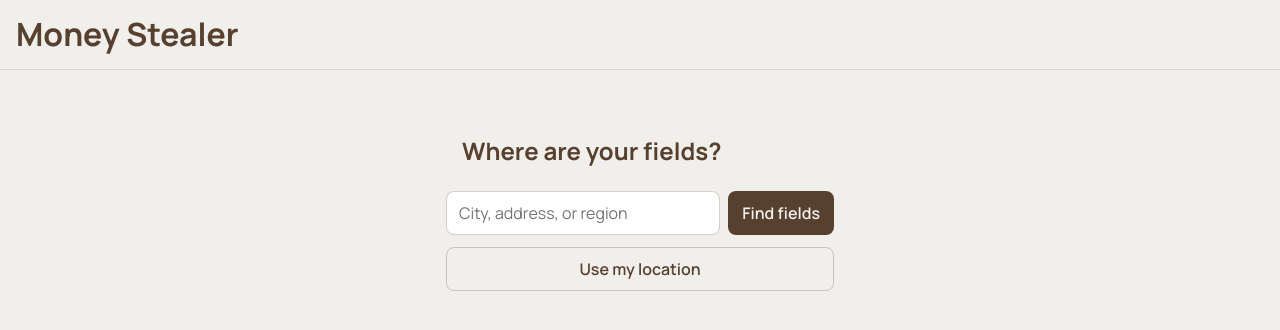
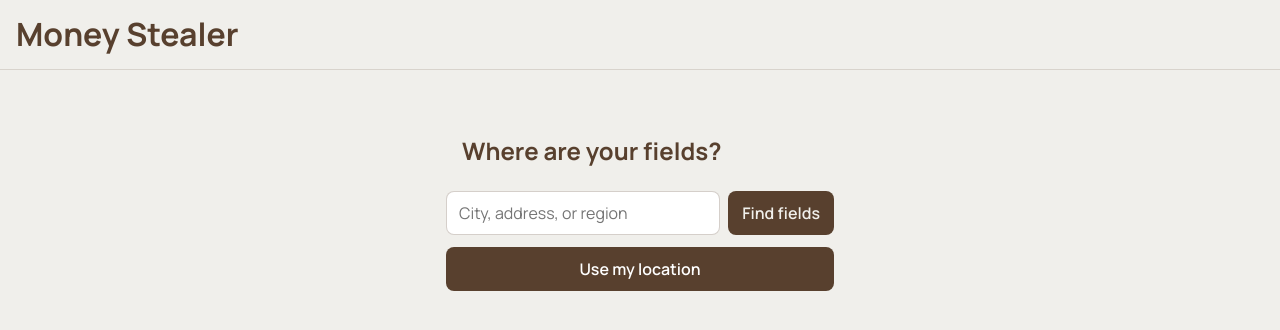
Before and after one commit to Erric-Cheung/spaceapps-2026-frontend, a React (Vite) app: page / in a window 1280 px wide. Shown: the top 330 px of the page. Built offline with nearby package versions, Linux system fonts and the light colour scheme.

Commit message:
Refactor button styles

```diff
--- a/src/styles/index.css
+++ b/src/styles/index.css
@@ -101,9 +101,9 @@ fieldset {
 }
 
 .location-step .location-geo {
-    background: transparent;
     color: #58402E;
     border: 1px solid rgba(88, 64, 46, .25);
+    color: #fff;
 }
 
 .location-error {
```
